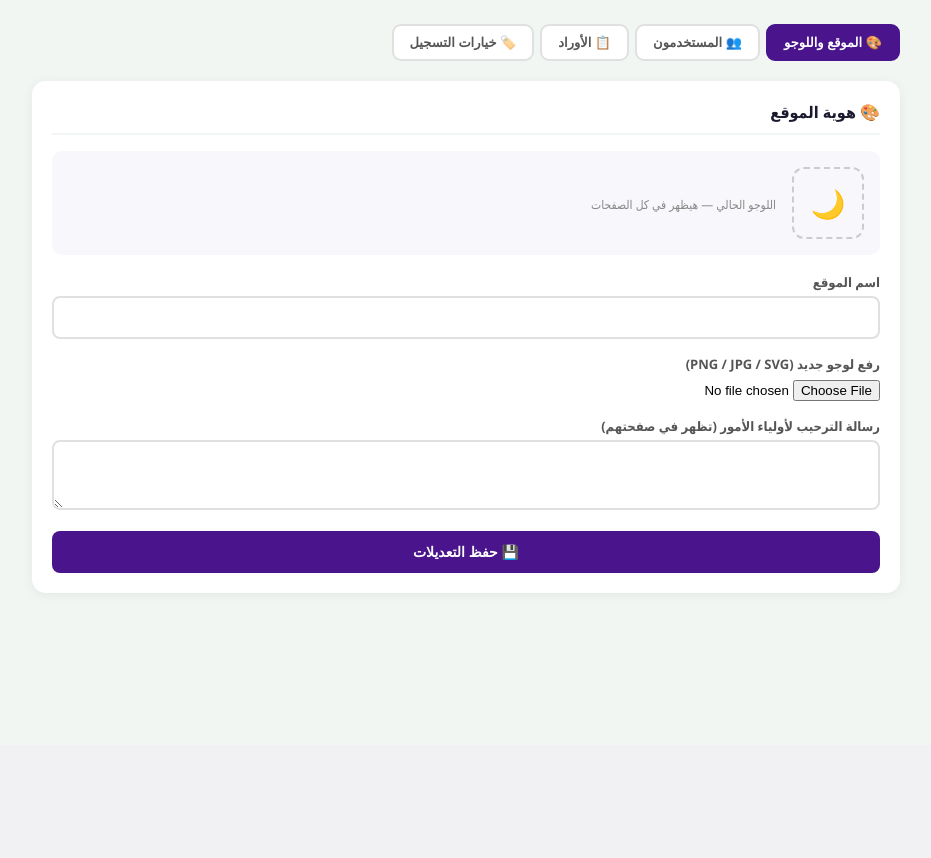
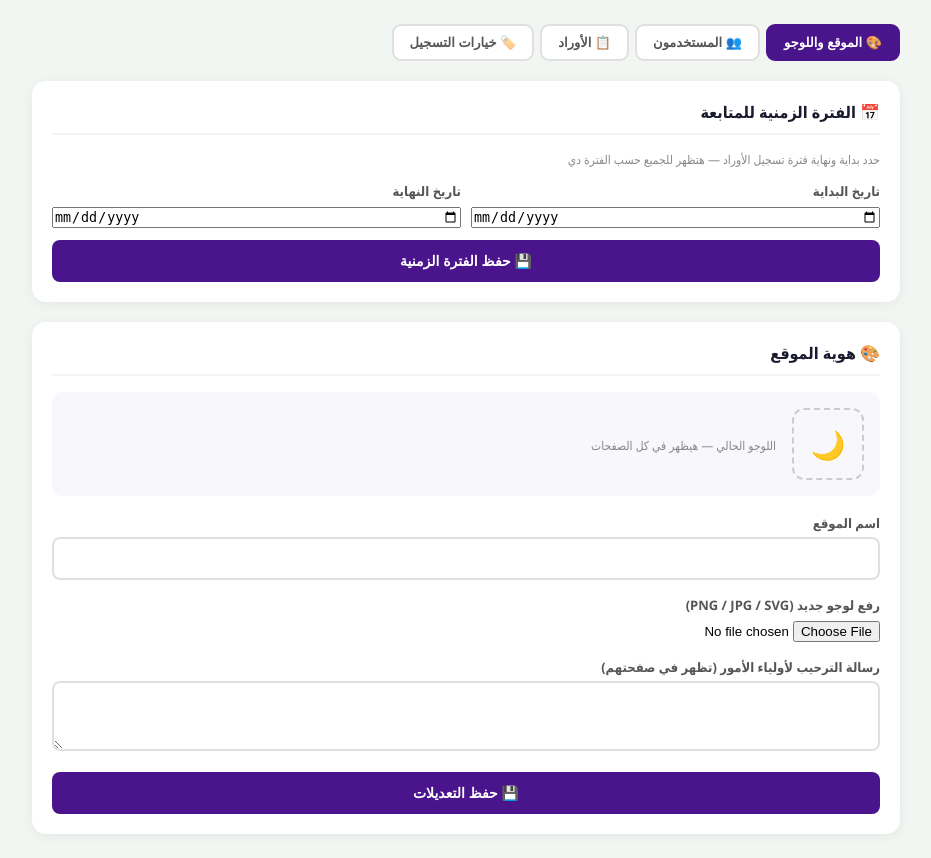
Before and after one commit to mohamed09tantawy/3la_noor, a Flask app: template templates/owner_dashboard.html in a window 1280 px wide. Shown: the part 55-913 px from the top of the page, without its empty margins (174-1105 px from the left). Before the commit the page ends 648 px from the top, so only its background shows below. Run offline with Flask 3, Linux system fonts and the light colour scheme; the template is opened without the code that fills it, so the values that code supplies are empty.

Commit message:
Add files via upload

```diff
--- a/templates/owner_dashboard.html
+++ b/templates/owner_dashboard.html
@@ -131,6 +131,25 @@
 
   <!-- ═══════════ تبويب الموقع واللوجو ═══════════ -->
   <div id="tab-site" class="tab-section active">
+    <div class="card">
+      <h2>📅 الفترة الزمنية للمتابعة</h2>
+      <p style="font-size:12px;color:#888;margin-bottom:14px;">حدد بداية ونهاية فترة تسجيل الأوراد — هتظهر للجميع حسب الفترة دي</p>
+      <form method="POST">
+        <input type="hidden" name="action" value="update_period">
+        <div class="form-row">
+          <div style="flex:1;min-width:150px;">
+            <label class="field-label">تاريخ البداية</label>
+            <input type="date" name="start_date" value="{{ settings.start_date }}" style="width:100%;">
+          </div>
+          <div style="flex:1;min-width:150px;">
+            <label class="field-label">تاريخ النهاية</label>
+            <input type="date" name="end_date" value="{{ settings.end_date }}" style="width:100%;">
+          </div>
+        </div>
+        <button type="submit" class="btn btn-primary" style="width:100%;padding:13px;">💾 حفظ الفترة الزمنية</button>
+      </form>
+    </div>
+
     <div class="card">
       <h2>🎨 هوية الموقع</h2>
 
```
